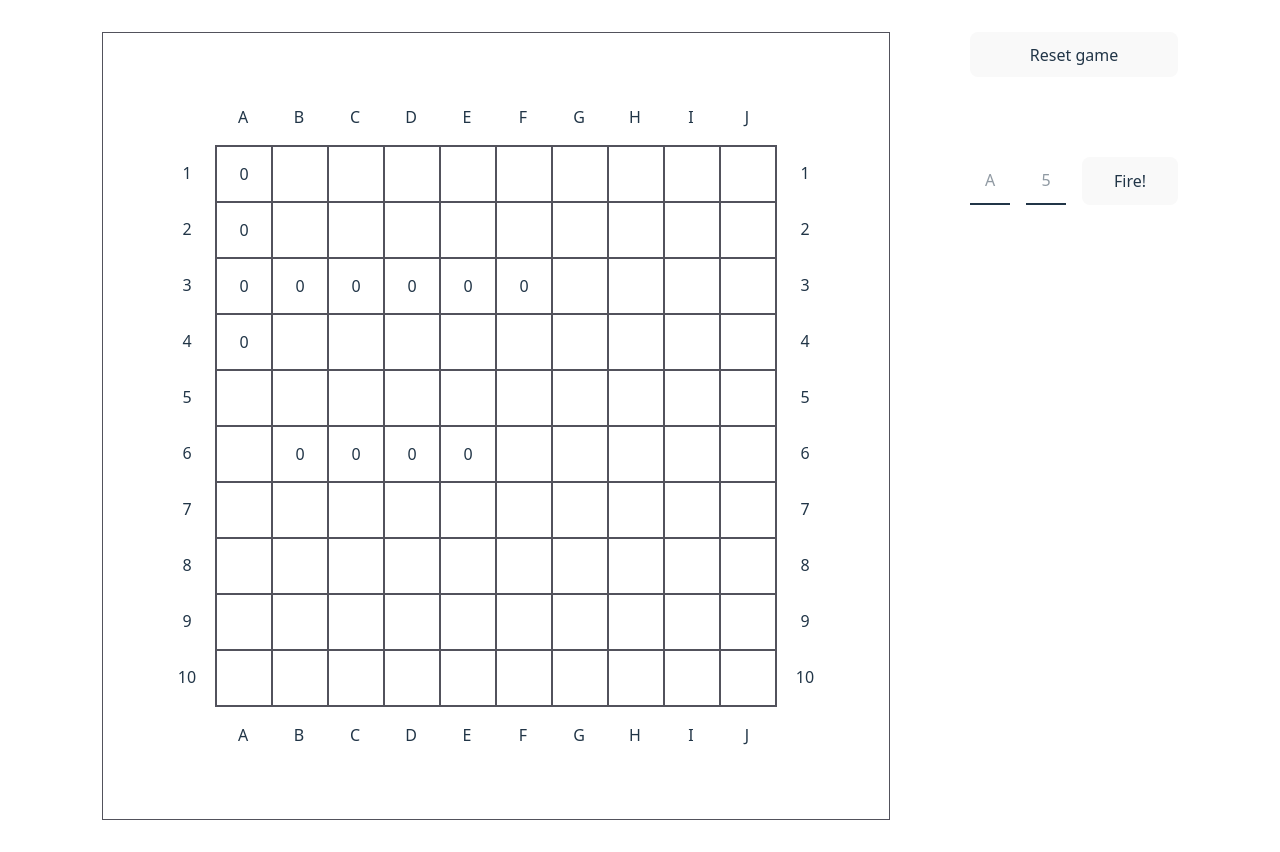
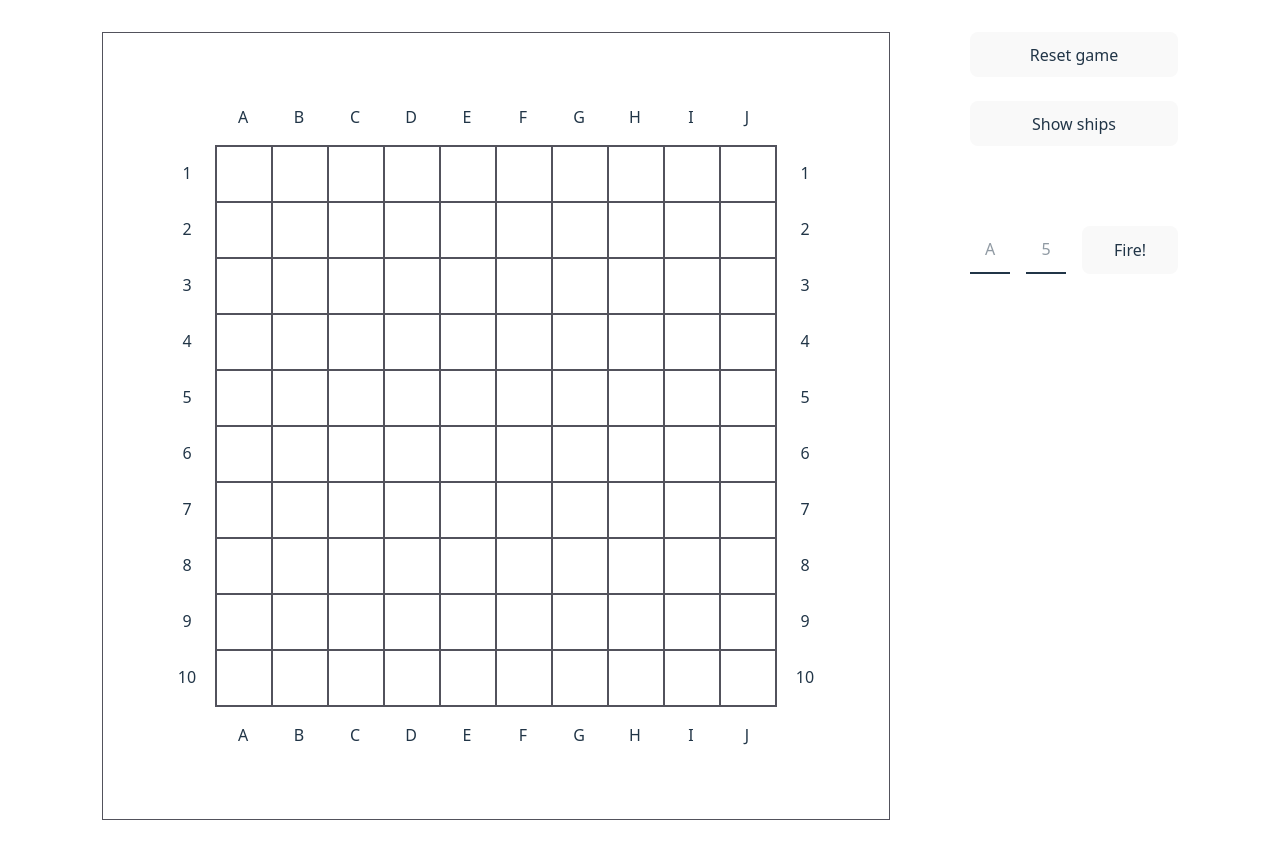
Before and after one commit to mpabarca/Battleship, a React (Vite) app: page / in a window 1280 px wide. Built offline with nearby package versions, Linux system fonts and the light colour scheme.

Commit message:
Add button hide/show ships on grid (battleship #16)

```diff
--- a/src/components/Game/index.tsx
+++ b/src/components/Game/index.tsx
@@ -45,11 +45,11 @@ function Game() {
   function handleFire(): void {
     if (!grid || !target) return;
     if (hasCellBeenShot(target, grid.layout)) {
-      handleErrors({ hasCellBeenShot: true })
+      handleErrors({ hasCellBeenShot: true });
       return;
     }
     setGrid(getShotResult(grid, target));
-    handleErrors({ hasCellBeenShot: false })
+    handleErrors({ hasCellBeenShot: false });
   }
 
   function resetGame() {
@@ -59,27 +59,43 @@ function Game() {
   }
 
   // memoize handleErrors to only update single error type on grid
-    const handleErrors = useCallback((updates: Partial<ErrorType>) => {
+  const handleErrors = useCallback(
+    (updates: Partial<ErrorType>) => {
       setGrid((prev) => {
-        if(!prev) return prev;
+        if (!prev) return prev;
         return {
           ...prev,
           errors: {
             ...prev.errors,
-          ...updates
-        }
-      }})
-    }, [setGrid])
+            ...updates,
+          },
+        };
+      });
+    },
+    [setGrid]
+  );
 
   return (
     <>
       {grid ? (
         <div className='flex flex-row h-full gap-20'>
-          <Grid grid={grid} />
+          <Grid grid={grid} showShips={grid.showShips} />
           <div className='flex flex-col h-full gap-20 justify-between'>
+            <div className='flex flex-col gap-6'>
               <button type='button' onClick={resetGame}>
                 Reset game
               </button>
+              <button
+                type='button'
+                onClick={() =>
+                  setGrid((prev) =>
+                    prev ? { ...prev, showShips: !prev.showShips } : prev
+                  )
+                }
+              >
+                {`${grid.showShips ? "Hide" : "Show"} ships`}
+              </button>
+            </div>
             <div className='flex flex-col gap-10 w-52 h-full'>
               <FireControl
                 target={target}
--- a/src/components/ui/Cell/index.tsx
+++ b/src/components/ui/Cell/index.tsx
@@ -2,12 +2,13 @@ import type { CellType } from "../../../types";
 
 interface ICell {
   cell: CellType;
+  showShips: boolean;
 }
 
-function Cell ({ cell }: ICell) {
+function Cell ({ cell, showShips }: ICell) {
   return(
     <div key={cell.cellId} className="w-14 h-14 flex justify-center items-center border border-zinc-600">
-      {cell.shipId ? cell.shot ? "X" : "0" : cell.shot ? "-" : ""}
+      {cell.shipId ? (showShips ? (cell.shot ? "X" : "0") : "") :( cell.shot ? "-" : "")}
     </div>
   )
 }
--- a/src/components/ui/Grid/index.tsx
+++ b/src/components/ui/Grid/index.tsx
@@ -4,9 +4,10 @@ import Cell from "../Cell";
 
 interface IGrid {
   grid: GridType;
+  showShips: boolean;
 }
 
-function Grid ({ grid }: IGrid) {
+function Grid ({ grid, showShips }: IGrid) {
   // grid-cols-10 => GRID_SIZE[0]
   // grid-rows-10 => GRID_SIZE[1]
 
@@ -33,7 +34,7 @@ function Grid ({ grid }: IGrid) {
         <div className="grid grid-rows-10 border border-zinc-600">
           {grid.layout.map((row, rowIndex) => (
             <div key={rowIndex} className={`grid gap-0 grid-cols-10`}>
-              {row.map((cell, columnIndex) => (<Cell key={columnIndex} cell={cell} />))}
+              {row.map((cell, columnIndex) => (<Cell key={columnIndex} cell={cell} showShips={showShips} />))}
             </div>
             ))
           }
--- a/src/types/index.ts
+++ b/src/types/index.ts
@@ -25,6 +25,7 @@ export type GridType = {
   sunkShips: ShipType[];
   endGame: boolean;
   errors: ErrorType;
+  showShips: boolean;
 };
 
 export type ShipType = {
--- a/src/utils/game.ts
+++ b/src/utils/game.ts
@@ -76,6 +76,7 @@ export function generateGrid(): GridType {
     ships,
     sunkShips: [],
     endGame: false,
+    showShips: false,
     errors: {
       columnCriteria: false,
       rowCriteria: false,
```
Lines whose indentation alone changed are shown as unchanged.
